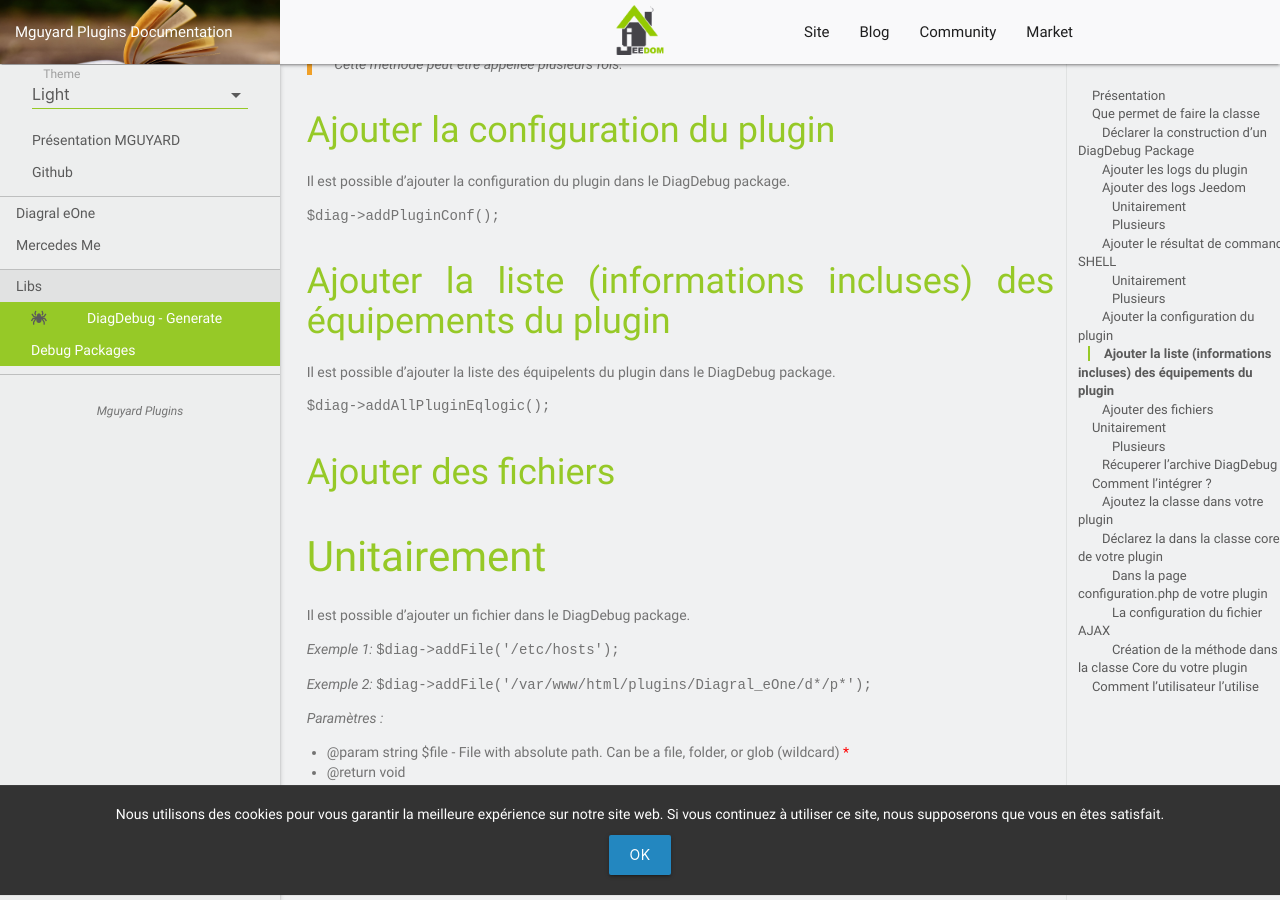
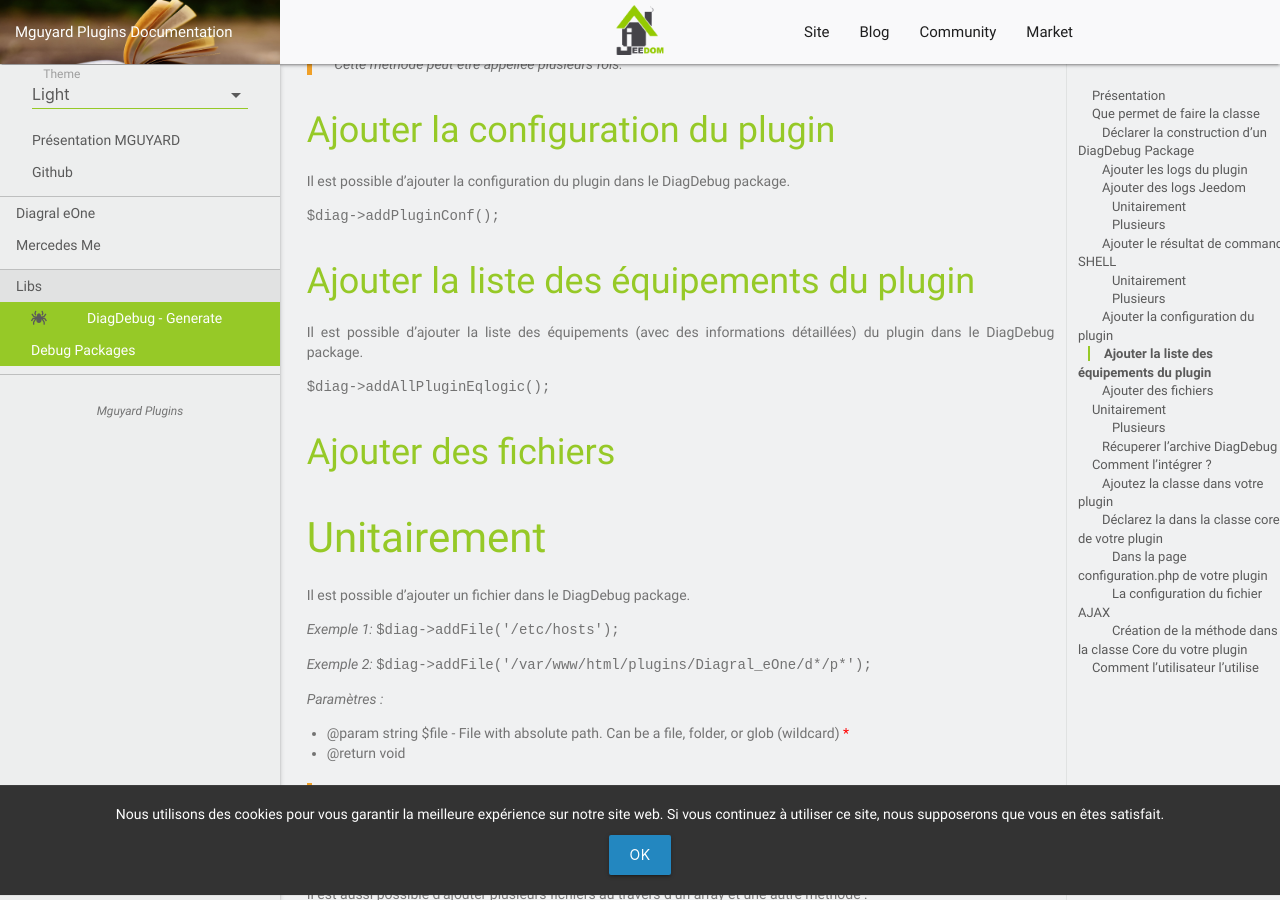
Before and after one commit to mguyard/Jeedom-Documentations, a Jekyll site: the page built from fr_FR/Libs/DiagDebug/documentation.md, in a window 1280 px wide and 900 px high, scrolled down 2113 px. Built offline with Jekyll 4.4.1, drawn with Linux system fonts in a browser that asks for light colours; our own code applies the rules of GitHub Pages for plain Markdown files.

Commit message:
Ajout de DiagDebug doc - Prod

```diff
--- a/fr_FR/Libs/DiagDebug/documentation.md
+++ b/fr_FR/Libs/DiagDebug/documentation.md
@@ -91,9 +91,9 @@
 
 ``$diag->addPluginConf();``
 
-## Ajouter la liste (informations incluses) des équipements du plugin
+## Ajouter la liste des équipements du plugin
 
-Il est possible d'ajouter la liste des équipelents du plugin dans le DiagDebug package.
+Il est possible d'ajouter la liste des équipements (avec des informations détaillées) du plugin dans le DiagDebug package.
 
 ``$diag->addAllPluginEqlogic();``
 
```
